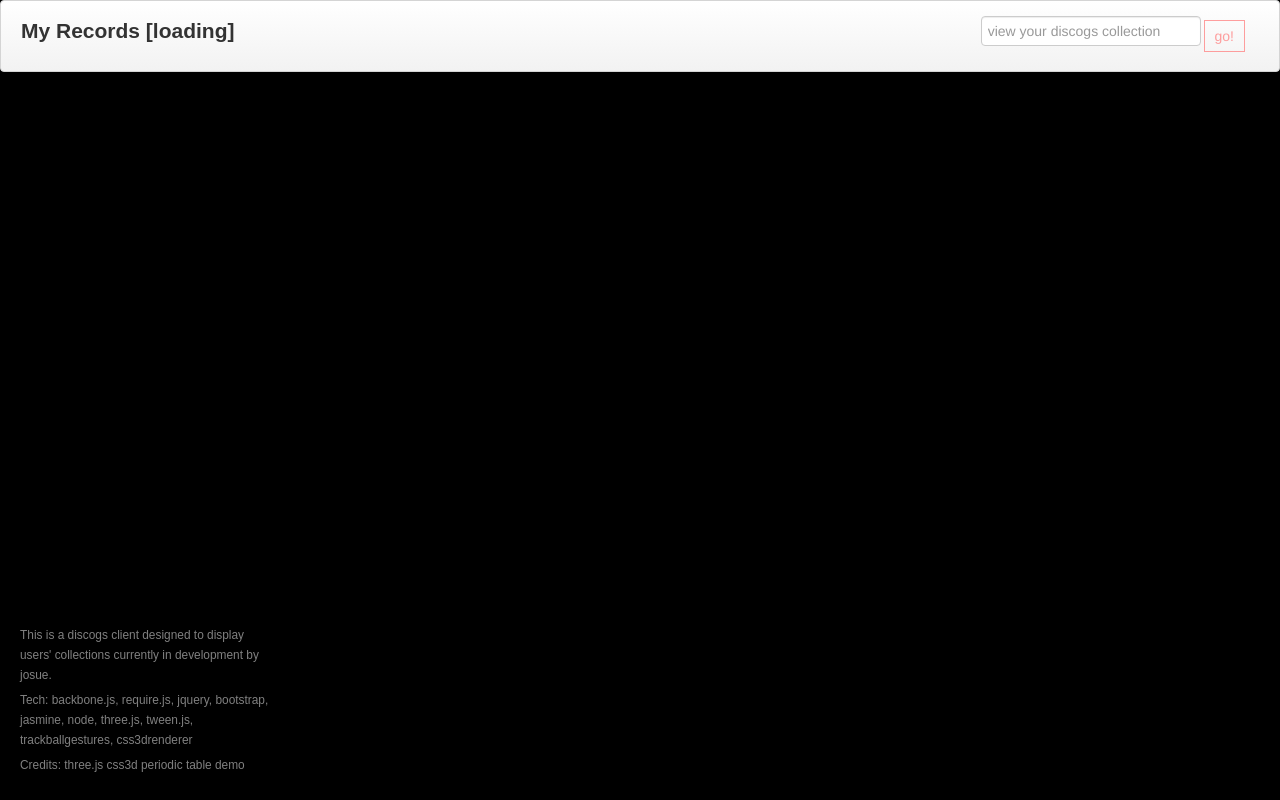
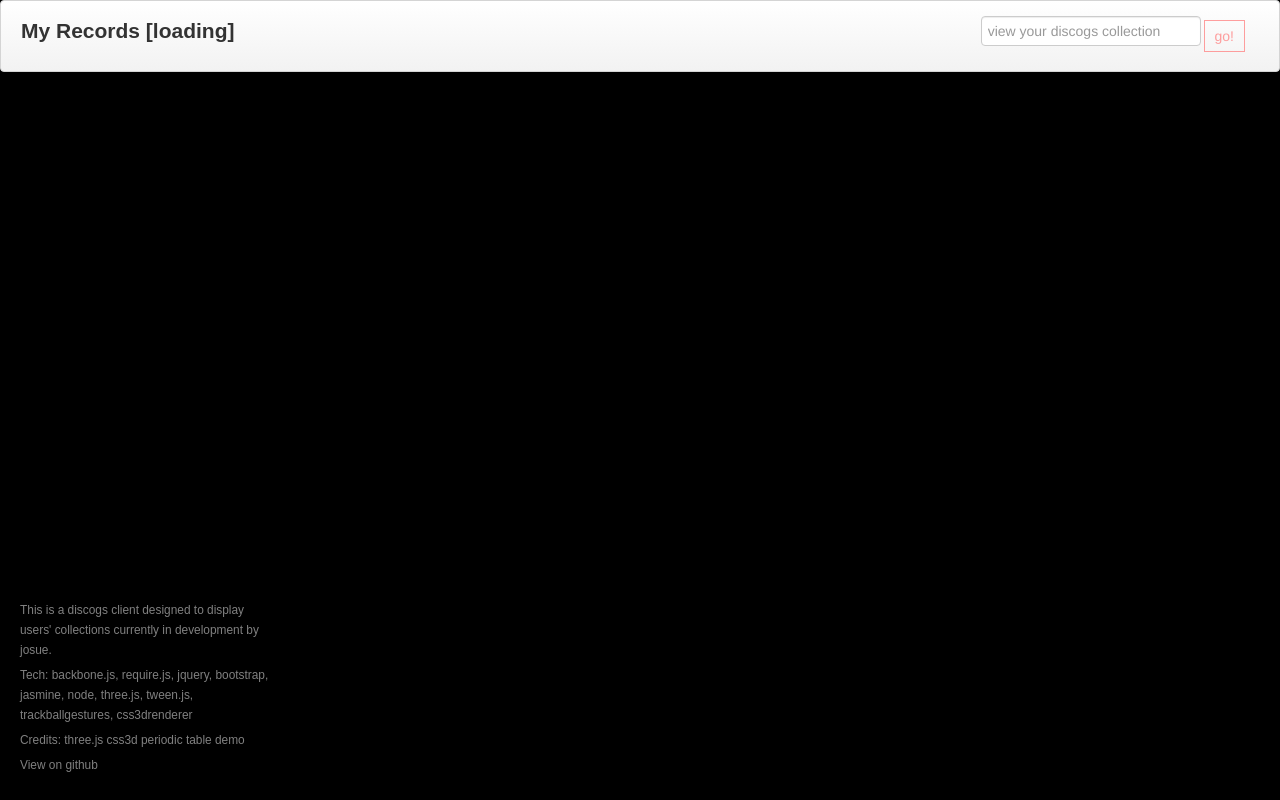
Before and after one commit to salazr/My-Records, a website: page public/index.html in a window 1280 px wide. Drawn offline with Linux system fonts and the light colour scheme.

Commit message:
github link

```diff
--- a/public/index.html
+++ b/public/index.html
@@ -226,6 +226,8 @@
 
         <p>Tech:  backbone.js, require.js, jquery, bootstrap, jasmine, node, three.js, tween.js, trackballgestures, css3drenderer</p>
         <p>Credits: three.js css3d periodic table demo</p>
+
+        <p><a href="https://github.com/salazr/My-Records"> View on github</a></p>
     </footer><!-- /footer -->
 
   </div> <!-- /page -->
```
